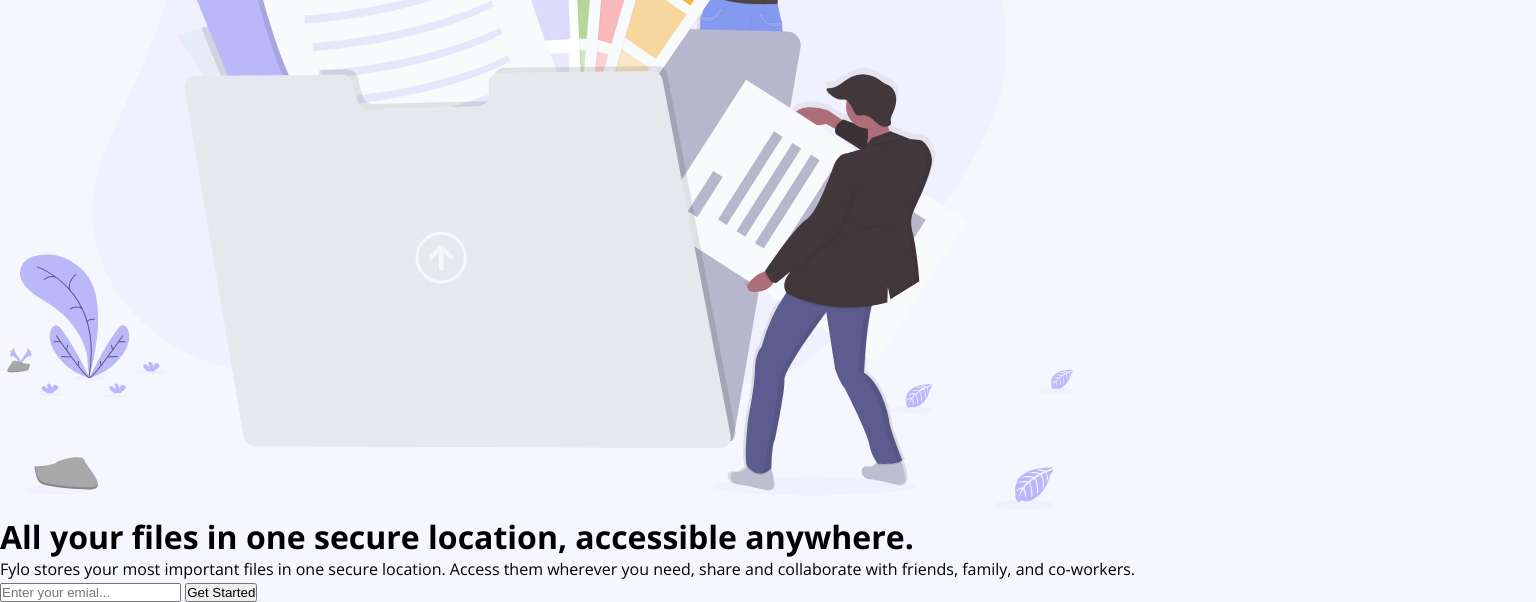
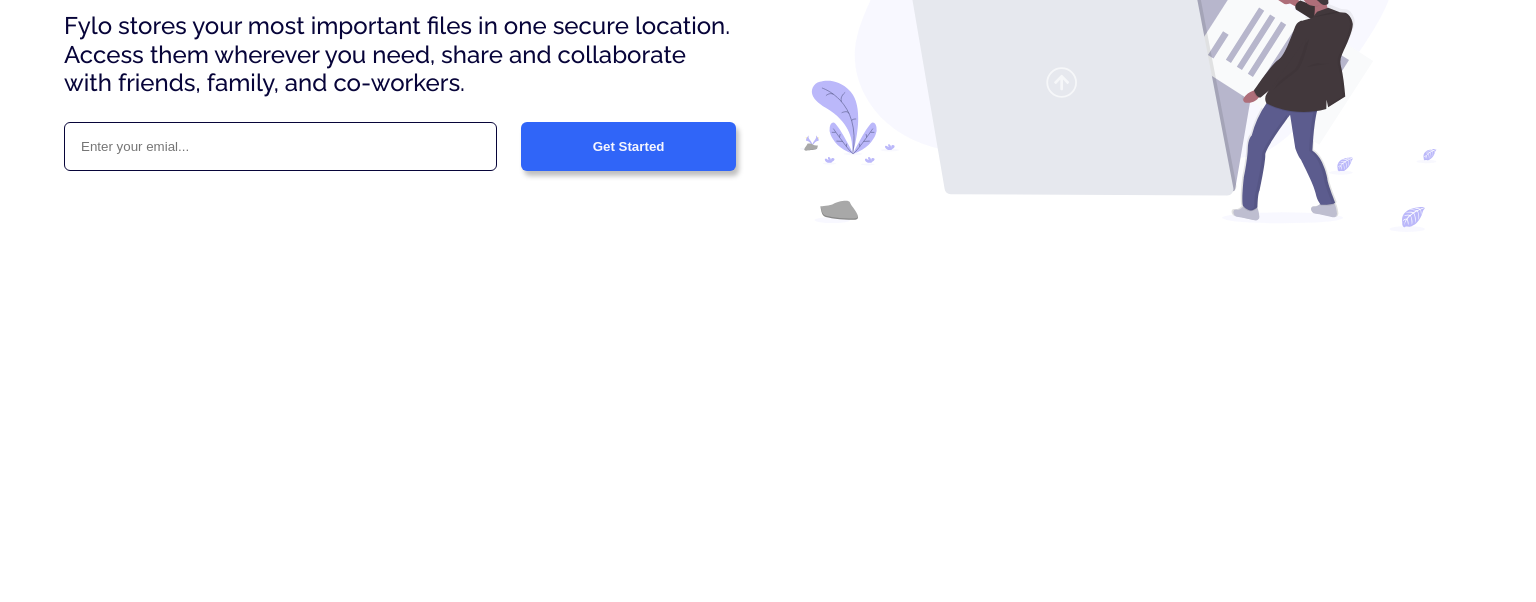
Before and after one commit to Opeyemi-stack/fylo-landing-page-with-two-column-layout-master, a plain HTML site: page index.html in a window 1536 px wide. Shown: the part 412-1014 px from the top of the page. After the commit the page ends 800 px from the top, so only its background shows below. Drawn offline with nearby package versions, Linux system fonts and the light colour scheme.

Commit message:
Styled the hero section

```diff
--- a/style.css
+++ b/style.css
@@ -7,7 +7,7 @@
 }
 
 body {
-  background-color: hsl(240, 75%, 98%);
+  background-color: #fff;
   font-family: "Open Sans", sans-serif;
 }
 
@@ -36,7 +36,56 @@ body {
   font-family: "Raleway", sans-serif;
 }
 
-@media (min-width: 768px) {
+.hero {
+  padding: 0 4.8vw;
+}
+
+.hero__img {
+  width: 100%;
+  height: auto;
+}
+
+.hero__content {
+  padding: 24px 0;
+  font-family: "Raleway", sans-serif;
+}
+
+.hero__title {
+  text-align: center;
+  color: hsl(243, 87%, 12%);
+}
+
+.hero__description {
+  padding: 24px 0;
+  text-align: center;
+  line-height: 1.7;
+  color: hsl(243, 87%, 12%);
+  font-weight: 500;
+}
+
+.call-to-actions {
+  display: flex;
+  flex-direction: column;
+  gap: 24px;
+}
+
+.hero__input-field {
+  padding: 16px;
+  border-radius: 6px;
+  border: 1px solid hsl(243, 87%, 12%);
+}
+
+.hero__btn {
+  background-color: hsl(224, 93%, 58%);
+  color: hsl(240, 75%, 98%);
+  font-weight: 700;
+  padding: 16px;
+  border: none;
+  border-radius: 6px;
+  box-shadow: 3px 5px 5px hsl(0, 0%, 75%);
+}
+
+@media (min-width: 1440px) {
   /* .header {
     padding: ;
   } */
@@ -45,4 +94,47 @@ body {
     font-size: 1.125rem;
     font-weight: 400;
   }
+
+  .hero {
+    display: flex;
+    flex-direction: row-reverse;
+    align-items: center;
+    padding: 64px;
+    gap: 64px;
+  }
+
+  /* .hero__content {
+    display: flex;
+    flex-direction: column;
+    justify-content: center;
+  } */
+
+  .hero__img-wrapper,
+  .hero__content {
+    width: 50%;
+  }
+
+  .hero__title {
+    text-align: left;
+    line-height: 1.3;
+    font-size: 3rem;
+  }
+
+  .hero__description {
+    text-align: left;
+    font-size: 1.5rem;
+    line-height: 1.2;
+  }
+
+  .call-to-actions {
+    flex-direction: row;
+  }
+
+  .hero__input-field {
+    flex-grow: 2;
+  }
+
+  .hero__btn {
+    flex-grow: 1;
+  }
 }
```
